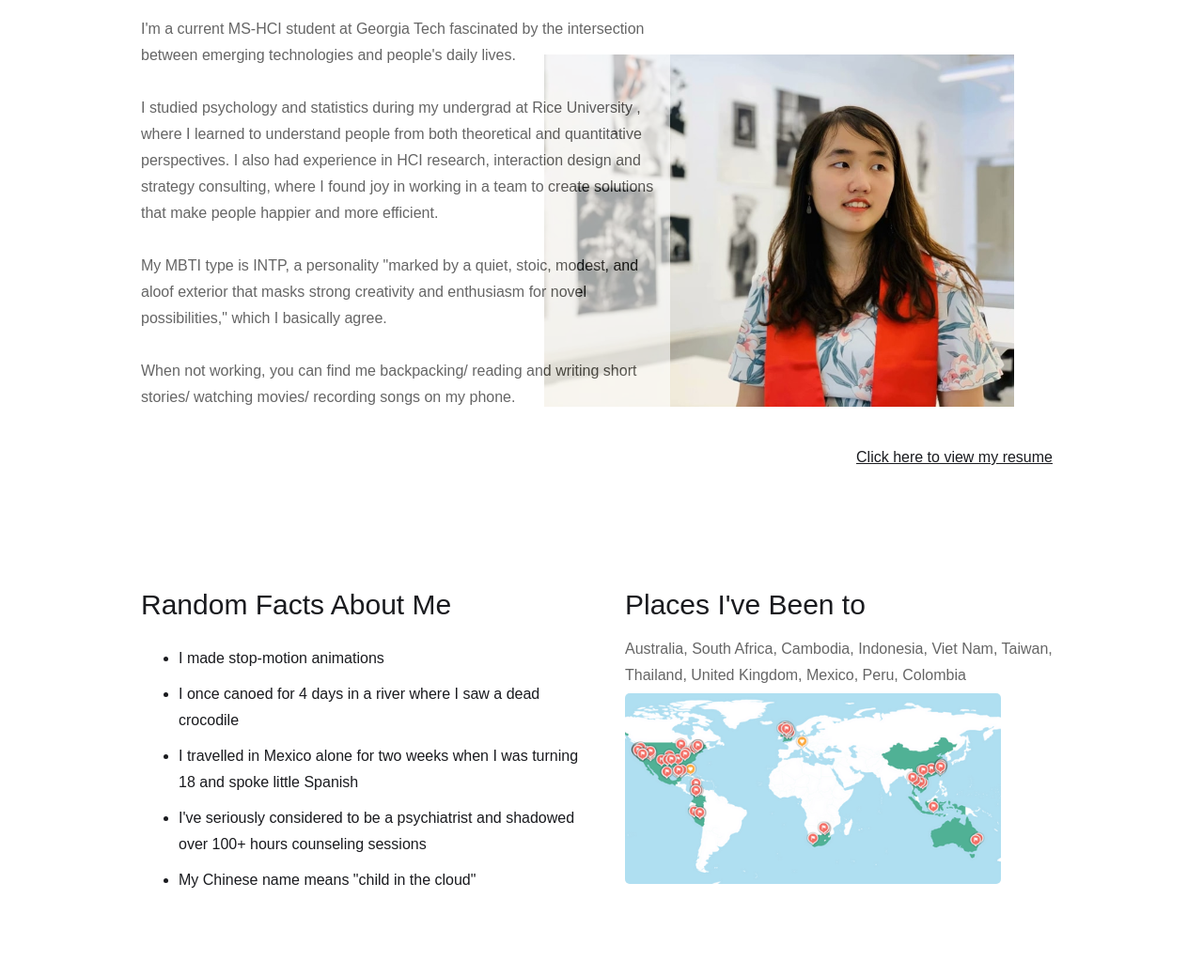
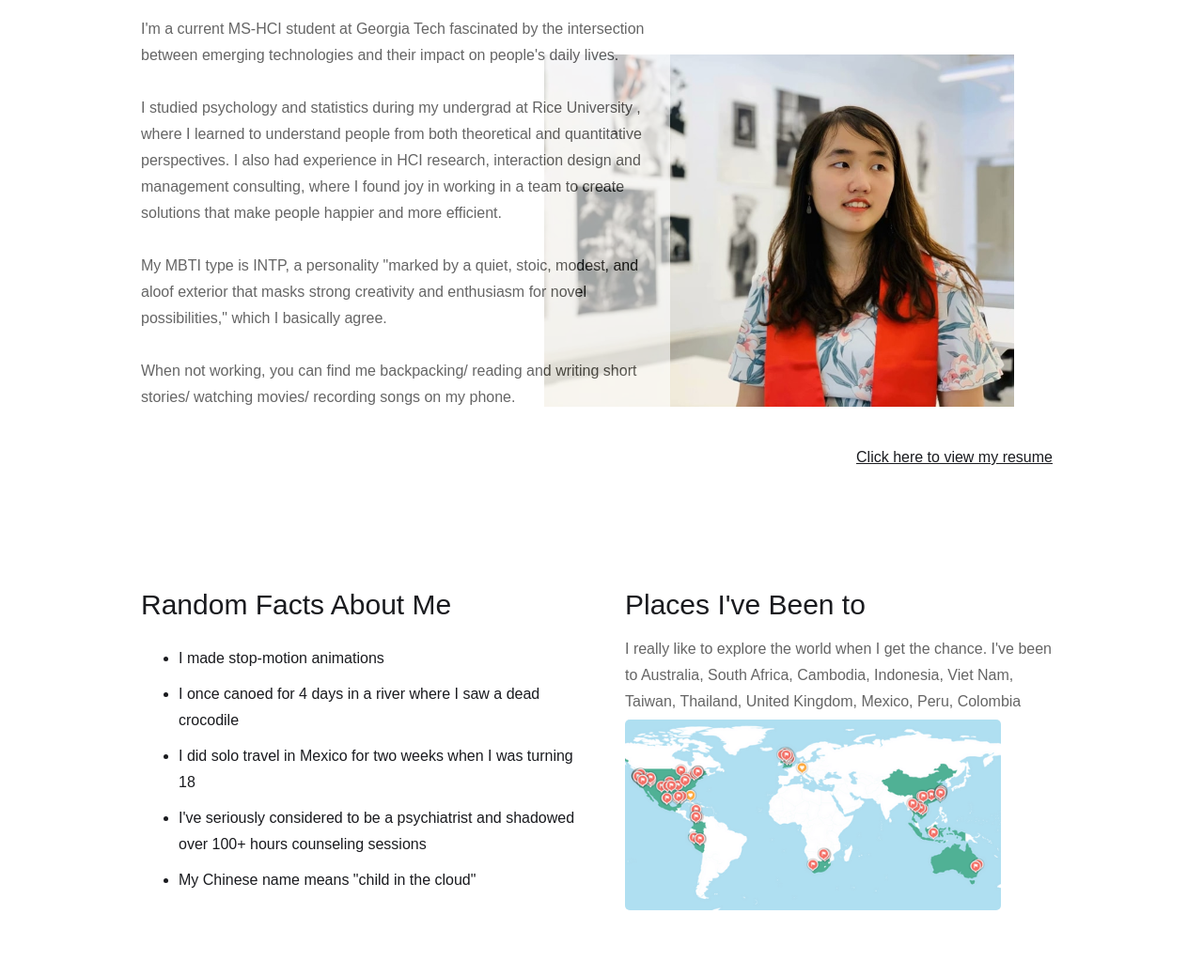
Before and after one commit to whitney-li/whitney-li.github.io, a plain HTML site: page about.html in a window 1280 px wide. Shown: the part 261-1300 px from the top of the page at 94% size. Drawn offline with nearby package versions, Linux system fonts and the light colour scheme; a script that the page names is missing.

Commit message:
about page

```diff
--- a/about.html
+++ b/about.html
@@ -34,7 +34,7 @@
         <h2 class="hi-there-heading">I&#x27;m Whitney Li</h2>
         <div class="w-row">
           <div class="w-col w-col-7">
-            <p class="paragraph-light">I&#x27;m a current MS-HCI student at Georgia Tech fascinated by the intersection between emerging technologies and people&#x27;s daily lives.<br><br>I studied psychology and statistics during my undergrad at Rice University , where I learned to understand people from both theoretical and quantitative perspectives. I also had experience in HCI research, interaction design and strategy consulting, where I found joy in working in a team to create solutions that make people happier and more efficient.<br><br>My MBTI type is INTP, a personality &quot;marked by a quiet, stoic, modest, and aloof exterior that masks strong creativity and enthusiasm for novel possibilities,&quot; which I basically agree.<br><br>When not working, you can find me backpacking/ reading and writing short stories/ watching movies/ recording songs on my phone.</p>
+            <p class="paragraph-light">I&#x27;m a current MS-HCI student at Georgia Tech fascinated by the intersection between emerging technologies and their impact on people&#x27;s daily lives.<br><br>I studied psychology and statistics during my undergrad at Rice University , where I learned to understand people from both theoretical and quantitative perspectives. I also had experience in HCI research, interaction design and management consulting, where I found joy in working in a team to create solutions that make people happier and more efficient.<br><br>My MBTI type is INTP, a personality &quot;marked by a quiet, stoic, modest, and aloof exterior that masks strong creativity and enthusiasm for novel possibilities,&quot; which I basically agree.<br><br>When not working, you can find me backpacking/ reading and writing short stories/ watching movies/ recording songs on my phone.</p>
           </div>
           <div class="w-col w-col-5">
             <div class="div-image"><img src="images/whitney-li-portfolio-pic.jpeg" srcset="images/whitney-li-portfolio-pic-p-800.jpeg 800w, images/whitney-li-portfolio-pic-p-1080.jpeg 1080w, images/whitney-li-portfolio-pic-p-1600.jpeg 1600w, images/whitney-li-portfolio-pic-p-2000.jpeg 2000w, images/whitney-li-portfolio-pic.jpeg 2132w" sizes="(max-width: 479px) 100vw, 500px" alt="" class="image-2"></div><a href="https://drive.google.com/file/d/1TzC1ouwo9VmiQlFxzJJ11B07TfRe87pe/view?usp=sharing" class="link">Click here to view my resume</a></div>
@@ -51,7 +51,7 @@
             <ul>
               <li>I made stop-motion animations</li>
               <li>I once canoed for 4 days in a river where I saw a dead crocodile</li>
-              <li>I travelled in Mexico alone for two weeks when I was turning 18 and spoke little Spanish</li>
+              <li>I did solo travel in Mexico for two weeks when I was turning 18 </li>
               <li>I&#x27;ve seriously considered to be a psychiatrist and shadowed over 100+ hours counseling sessions</li>
               <li>My Chinese name means &quot;child in the cloud&quot;</li>
             </ul>
@@ -60,7 +60,7 @@
         <div class="column-2 w-col w-col-6">
           <div>
             <h3>Places I&#x27;ve Been to</h3>
-            <div class="paragraph-light cc-position-name">Australia, South Africa, Cambodia, Indonesia, Viet Nam, Taiwan, Thailand, United Kingdom, Mexico, Peru, Colombia</div><img src="images/places-Ive-been-to.png" srcset="images/places-Ive-been-to-p-500.png 500w, images/places-Ive-been-to-p-800.png 800w, images/places-Ive-been-to.png 975w" sizes="(max-width: 479px) 100vw, (max-width: 767px) 78vw, (max-width: 991px) 41vw, 400px" alt="" class="image-3"></div>
+            <div class="paragraph-light cc-position-name">I really like to explore the world when I get the chance. I've been to Australia, South Africa, Cambodia, Indonesia, Viet Nam, Taiwan, Thailand, United Kingdom, Mexico, Peru, Colombia</div><img src="images/places-Ive-been-to.png" srcset="images/places-Ive-been-to-p-500.png 500w, images/places-Ive-been-to-p-800.png 800w, images/places-Ive-been-to.png 975w" sizes="(max-width: 479px) 100vw, (max-width: 767px) 78vw, (max-width: 991px) 41vw, 400px" alt="" class="image-3"></div>
         </div>
       </div>
     </div>
```
Also changed, not shown: 1 other file.
